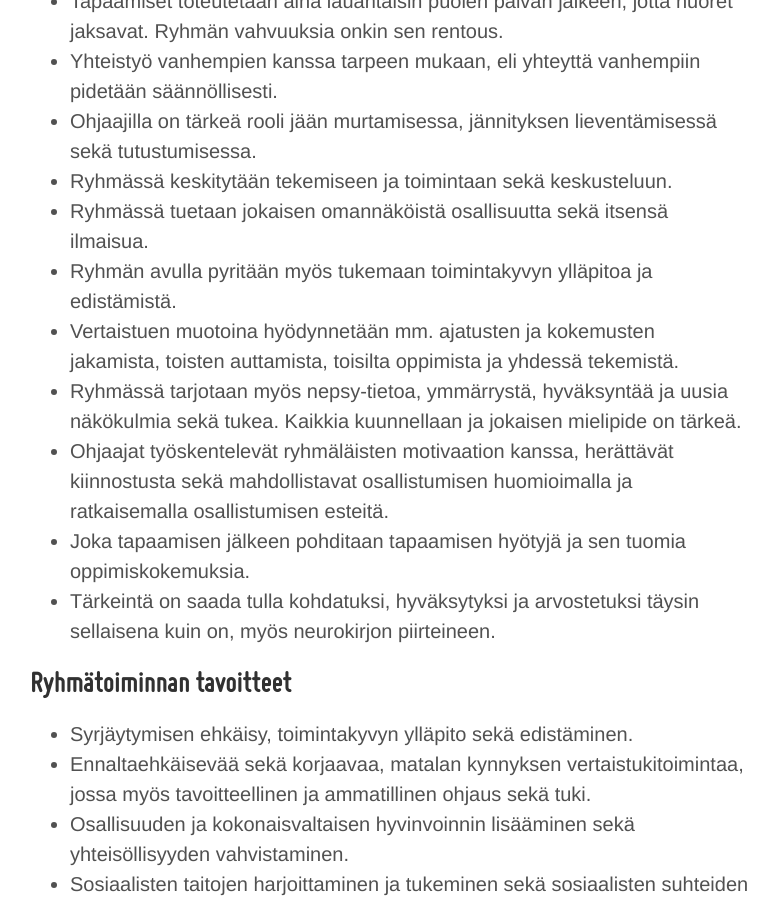
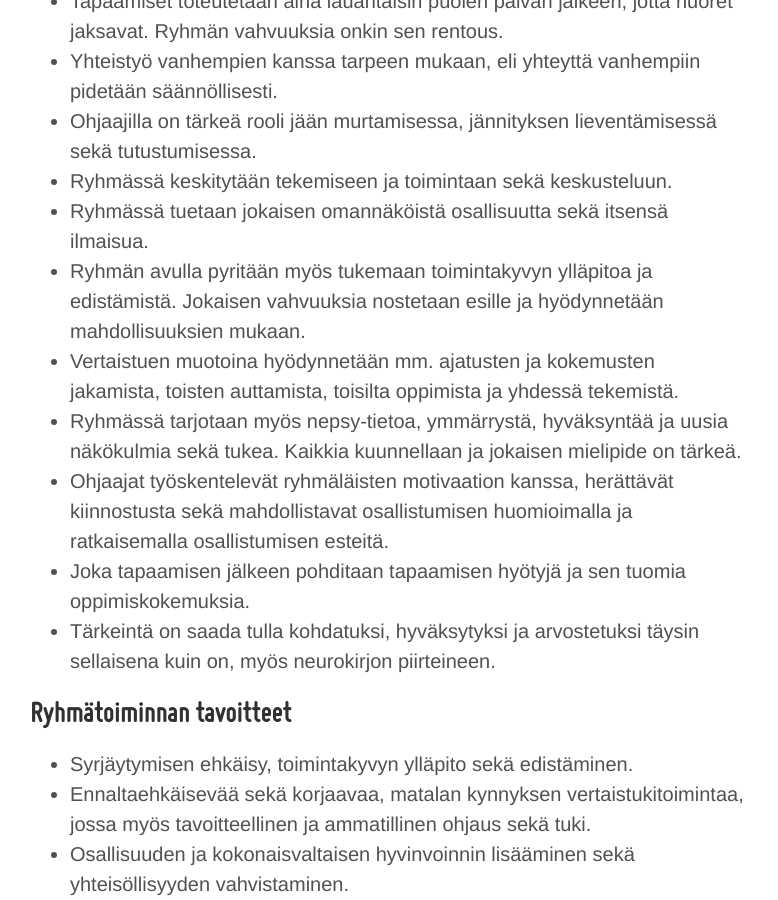
Before and after one commit to niinapiira/neppari.net, a Jekyll site: the page built from _posts/2023-08-04-ammatillisesti-ohjattu-vertaistukiryhma-nuorille.md, in a window 1280 px wide and 900 px high, scrolled down 5336 px. Shown: the whole window, without its empty margins (250-1028 px from the left). Built offline with Jekyll 4.4.1, drawn with Linux system fonts in a browser that asks for light colours.

Commit message:
Update 2023-08-04-ammatillisesti-ohjattu-vertaistukiryhma-nuorille.md

```diff
--- a/_posts/2023-08-04-ammatillisesti-ohjattu-vertaistukiryhma-nuorille.md
+++ b/_posts/2023-08-04-ammatillisesti-ohjattu-vertaistukiryhma-nuorille.md
@@ -74,7 +74,7 @@ Olemme pyrkineet tarjoamaan nuorille luonnollisen ja elämän makuisen ryhmän,
 -	Ohjaajilla on tärkeä rooli jään murtamisessa, jännityksen lieventämisessä sekä tutustumisessa.
 -	Ryhmässä keskitytään tekemiseen ja toimintaan sekä keskusteluun.
 -	Ryhmässä tuetaan jokaisen omannäköistä osallisuutta sekä itsensä ilmaisua.
--	Ryhmän avulla pyritään myös tukemaan toimintakyvyn ylläpitoa ja edistämistä.
+-	Ryhmän avulla pyritään myös tukemaan toimintakyvyn ylläpitoa ja edistämistä. Jokaisen vahvuuksia nostetaan esille ja hyödynnetään mahdollisuuksien mukaan.
 -	Vertaistuen muotoina hyödynnetään mm. ajatusten ja kokemusten jakamista, toisten auttamista, toisilta oppimista ja yhdessä tekemistä.
 -	Ryhmässä tarjotaan myös nepsy-tietoa, ymmärrystä, hyväksyntää ja uusia näkökulmia sekä tukea. Kaikkia kuunnellaan ja jokaisen mielipide on tärkeä.
 -	Ohjaajat työskentelevät ryhmäläisten motivaation kanssa, herättävät kiinnostusta sekä mahdollistavat osallistumisen huomioimalla ja ratkaisemalla osallistumisen esteitä.
```
